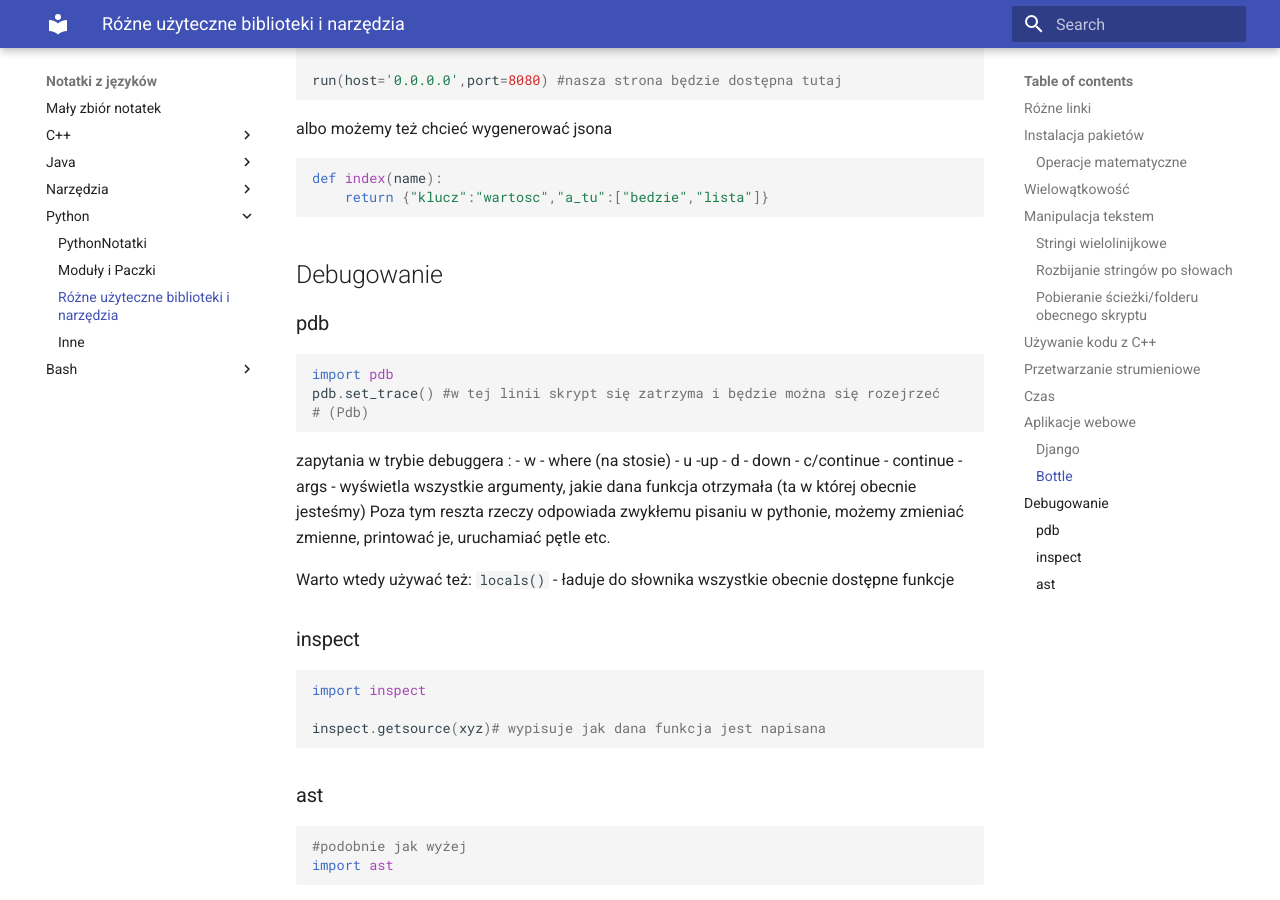
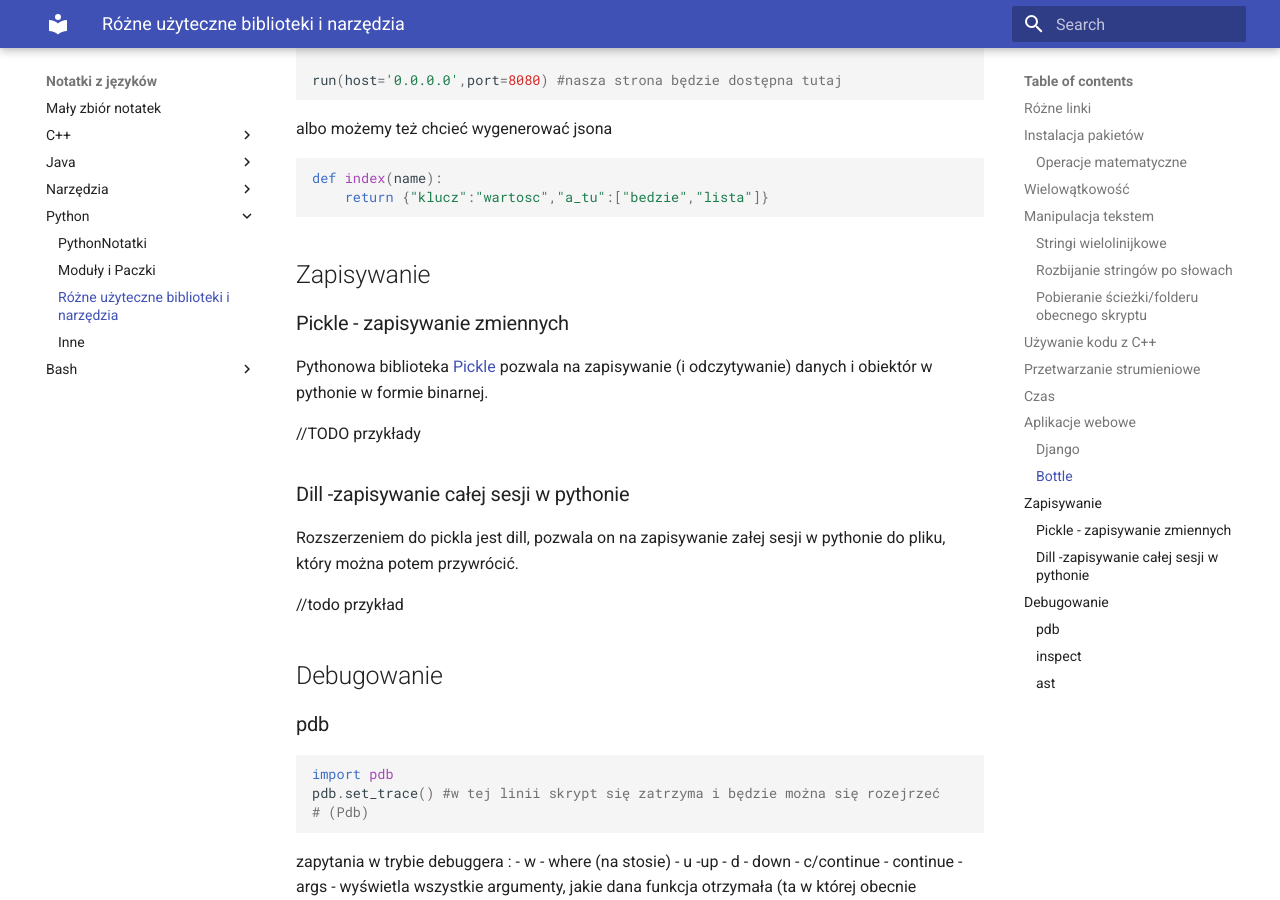
Before and after one commit to pktiuk/notatki_z_jezykow, an MkDocs documentation site: the page built from docs/Python/4_biblioteki.md, in a window 1280 px wide and 900 px high, scrolled down 2072 px. Built offline with MkDocs 1.6.1 and Material for MkDocs 9.7.7, drawn with Linux system fonts in a browser that asks for light colours.

Commit message:
Picklle i dill

````diff
--- a/docs/Python/4_biblioteki.md
+++ b/docs/Python/4_biblioteki.md
@@ -85,6 +85,21 @@ def index(name):
     return {"klucz":"wartosc","a_tu":["bedzie","lista"]}
 ```
 
+
+## Zapisywanie
+
+### Pickle - zapisywanie zmiennych
+
+Pythonowa biblioteka [Pickle](https://docs.python.org/3/library/pickle.html) pozwala na zapisywanie (i odczytywanie) danych i obiektór w pythonie w formie binarnej.
+
+//TODO przykłady
+
+### Dill -zapisywanie całej sesji w pythonie
+Rozszerzeniem do pickla jest dill, pozwala on na zapisywanie załej sesji w pythonie do pliku, który można potem przywrócić.
+
+//todo przykład
+
+
 ## Debugowanie
 
 ### pdb
````
